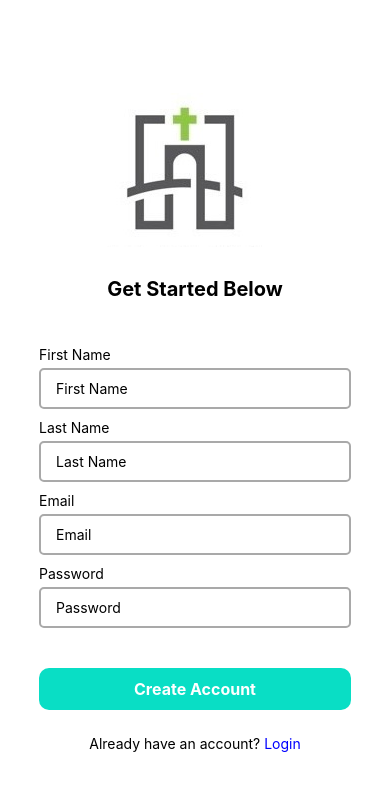
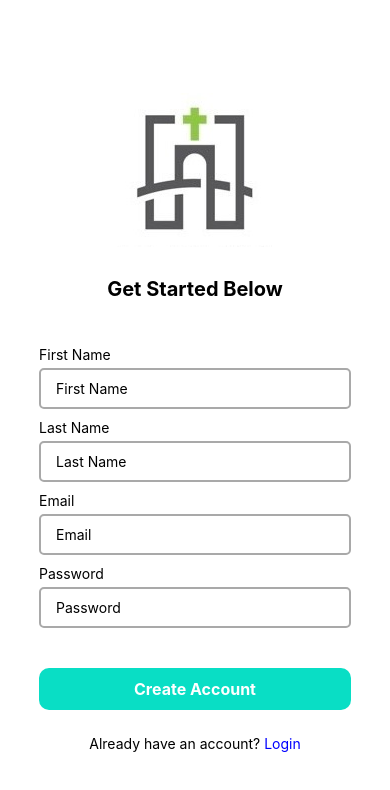
Before and after one commit to johnchang74/bridgeway-church-app, a React Native app: screen /Register in a window 390 px wide. Shown: the top 790 px of the page. Built offline with nearby package versions, Linux system fonts and the light colour scheme.

Commit message:
Adjusted main logo position

```diff
--- a/screens/LoginScreen.js
+++ b/screens/LoginScreen.js
@@ -116,7 +116,8 @@ const styles = StyleSheet.create({
     backgroundColor: "#FFFFFF",
   },
   logo: {
-    alignItems: "center",
+    marginLeft: "auto",
+    marginRight: "auto",
   },
   greeting: {
     justifyContent: "center",
--- a/screens/RegisterScreen.js
+++ b/screens/RegisterScreen.js
@@ -140,7 +140,8 @@ const styles = StyleSheet.create({
     backgroundColor: "#FFFFFF",
   },
   logo: {
-    alignItems: "center",
+    marginLeft: "auto",
+    marginRight: "auto",
   },
   greeting: {
     justifyContent: "center",
```
